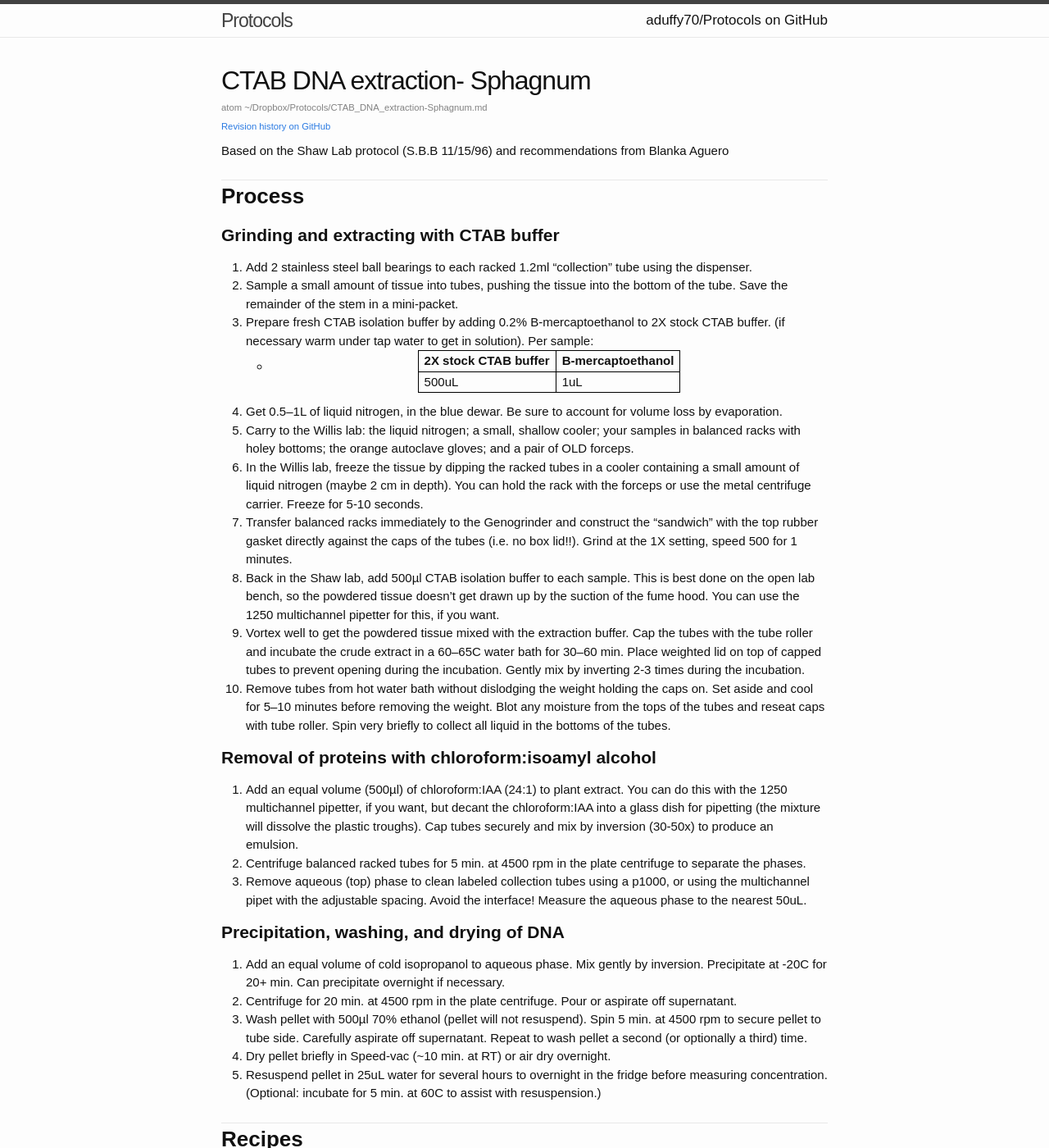
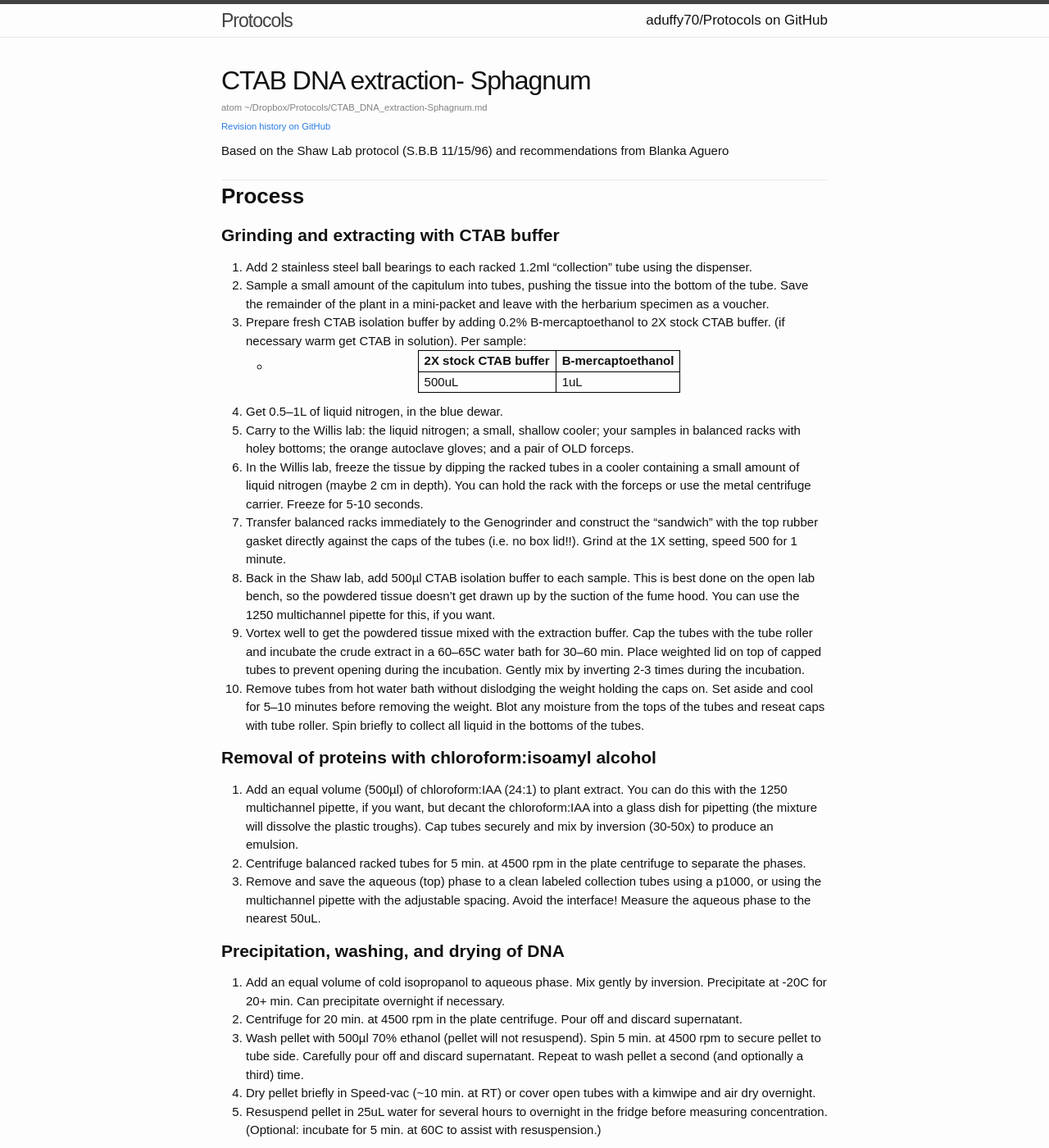
Before and after one commit to aduffy70/Protocols, a Jekyll site: the page built from CTAB_DNA_extraction-Sphagnum.md, in a window 1280 px wide and 1400 px high. Shown: the whole window at 82% size. Built offline with Jekyll 4.4.1, drawn with Linux system fonts in a browser that asks for light colours; some web fonts are replaced; some of the changed text lies outside the part shown.

Commit message:
Update wording and modify to better match what actually is done here.

```diff
--- a/CTAB_DNA_extraction-Sphagnum.md
+++ b/CTAB_DNA_extraction-Sphagnum.md
@@ -10,46 +10,46 @@ Based on the Shaw Lab protocol (S.B.B 11/15/96) and recommendations from Blanka
 ## Grinding and extracting with CTAB buffer
 
 1. Add 2 stainless steel ball bearings to each racked 1.2ml “collection” tube using the dispenser.
-1. Sample a small amount of tissue into tubes, pushing the tissue into the bottom of the tube. Save the remainder of the stem in a mini-packet.
-1. Prepare fresh CTAB isolation buffer by adding 0.2% B-mercaptoethanol to 2X stock CTAB buffer. (if necessary warm under tap water to get in solution). Per sample:
+1. Sample a small amount of the capitulum into tubes, pushing the tissue into the bottom of the tube. Save the remainder of the plant in a mini-packet and leave with the herbarium specimen as a voucher.
+1. Prepare fresh CTAB isolation buffer by adding 0.2% B-mercaptoethanol to 2X stock CTAB buffer. (if necessary warm get CTAB in solution). Per sample:
   * | 2X stock CTAB buffer | B-mercaptoethanol |
     | -------------------- | ----------------- |
     | 500uL | 1uL |
 
-1. Get 0.5--1L of liquid nitrogen, in the blue dewar. Be sure to account for volume loss by evaporation.
+1. Get 0.5--1L of liquid nitrogen, in the blue dewar.
 1. Carry to the Willis lab: the liquid nitrogen; a small, shallow cooler; your samples in balanced racks with holey bottoms; the orange autoclave gloves; and a pair of OLD forceps.
 1. In the Willis lab, freeze the tissue by dipping the racked tubes in a cooler containing a small amount of liquid nitrogen (maybe 2 cm in depth). You can hold the rack with the forceps or use the metal centrifuge carrier. Freeze for 5-10 seconds.
-1. Transfer balanced racks immediately to the Genogrinder and construct the “sandwich” with the top rubber gasket directly against the caps of the tubes (i.e. no box lid!!). Grind at the 1X setting, speed 500 for 1 minutes.
-1. Back in the Shaw lab, add 500µl CTAB isolation buffer to each sample.  This is best done on the open lab bench, so the powdered tissue doesn't get drawn up by the suction of the fume hood.  You can use the 1250 multichannel pipetter for this, if you want.
+1. Transfer balanced racks immediately to the Genogrinder and construct the “sandwich” with the top rubber gasket directly against the caps of the tubes (i.e. no box lid!!). Grind at the 1X setting, speed 500 for 1 minute.
+1. Back in the Shaw lab, add 500µl CTAB isolation buffer to each sample.  This is best done on the open lab bench, so the powdered tissue doesn't get drawn up by the suction of the fume hood.  You can use the 1250 multichannel pipette for this, if you want.
 1. Vortex well to get the powdered tissue mixed with the extraction buffer. Cap the tubes with the tube roller and incubate the crude extract in a 60--65C water bath for 30--60 min.  Place weighted lid on top of capped tubes to prevent opening during the incubation. Gently mix by inverting 2-3 times during the incubation.
-1. Remove tubes from hot water bath without dislodging the weight holding the caps on. Set aside and cool for 5--10 minutes before removing the weight. Blot any moisture from the tops of the tubes and reseat caps with tube roller. Spin very briefly to collect all liquid in the bottoms of the tubes.
+1. Remove tubes from hot water bath without dislodging the weight holding the caps on. Set aside and cool for 5--10 minutes before removing the weight. Blot any moisture from the tops of the tubes and reseat caps with tube roller. Spin briefly to collect all liquid in the bottoms of the tubes.
 
 ## Removal of proteins with chloroform:isoamyl alcohol
 
-1. Add an equal volume (500µl) of chloroform:IAA (24:1) to plant extract.  You can do this with the 1250 multichannel pipetter, if you want, but decant the chloroform:IAA into a glass dish for pipetting (the mixture will dissolve the plastic troughs). Cap tubes securely and mix by inversion (30-50x) to produce an emulsion.
+1. Add an equal volume (500µl) of chloroform:IAA (24:1) to plant extract.  You can do this with the 1250 multichannel pipette, if you want, but decant the chloroform:IAA into a glass dish for pipetting (the mixture will dissolve the plastic troughs). Cap tubes securely and mix by inversion (30-50x) to produce an emulsion.
 1. Centrifuge balanced racked tubes for 5 min. at 4500 rpm in the plate centrifuge to separate the phases.
-1. Remove aqueous (top) phase to clean labeled collection tubes using a p1000, or using the multichannel pipet with the adjustable spacing.  Avoid the interface! Measure the aqueous phase to the nearest 50uL.
+1. Remove and save the aqueous (top) phase to a clean labeled collection tubes using a p1000, or using the multichannel pipette with the adjustable spacing.  Avoid the interface! Measure the aqueous phase to the nearest 50uL.
 
 ## Precipitation, washing, and drying of DNA
 
 1. Add an equal volume of cold isopropanol to aqueous phase.  Mix gently by inversion.  Precipitate at -20C for 20+ min.  Can precipitate overnight if necessary.
-1. Centrifuge for 20 min. at 4500 rpm in the plate centrifuge.  Pour or aspirate off supernatant.
-1. Wash pellet with 500µl 70% ethanol (pellet will not resuspend).  Spin 5 min. at 4500 rpm to secure pellet to tube side.  Carefully aspirate off supernatant. Repeat to wash pellet a second (or optionally a third) time.
-1. Dry pellet briefly in Speed-vac (~10 min. at RT) or air dry overnight.
+1. Centrifuge for 20 min. at 4500 rpm in the plate centrifuge.  Pour off and discard supernatant.
+1. Wash pellet with 500µl 70% ethanol (pellet will not resuspend).  Spin 5 min. at 4500 rpm to secure pellet to tube side.  Carefully pour off and discard supernatant. Repeat to wash pellet a second (and optionally a third) time.
+1. Dry pellet briefly in Speed-vac (~10 min. at RT) or cover open tubes with a kimwipe and air dry overnight.
 1. Resuspend pellet in 25uL water for several hours to overnight in the fridge before measuring concentration. (Optional: incubate for 5 min. at 60C to assist with resuspension.)
 
 
 # Recipes
 
-## 2X stock CTAB buffer (use within 6 months):
+## 2X stock CTAB buffer:
 
-  * 10mL 1M pH8 Tris (keep solution sterile)
+  * 10mL 1M pH8 Tris
   * 8.2g NaCl
-  * 4mL 0.5M EDTA pH8 (keep solution sterile)
+  * 4mL 0.5M EDTA pH8
   * 2g CTAB
-  * prewarmed water to 100mL
+  * water to 100mL
 
-Stir on warm hotplate (don't boil) until CTAB is in solution. Sterile filter (0.22um disposable vacuum filter). Place solution in pre-autoclaved, sterile bottle. Store in fridge and pre-warm for use.
+Stir on warm hotplate (don't boil) until CTAB is in solution. Store at room temperature and use or discard within 6 months.
 
 ## 1M pH8 Tris:
 
```
